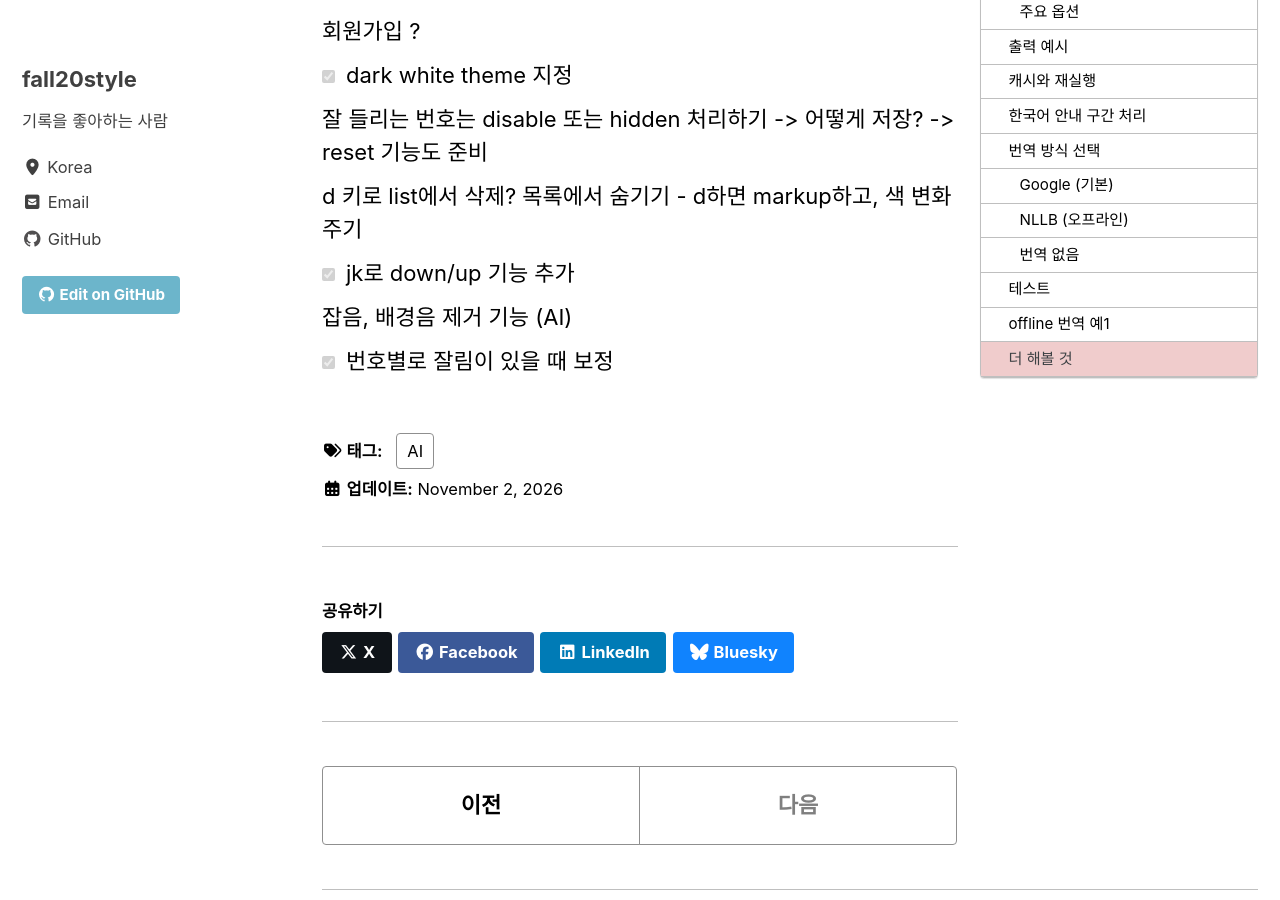
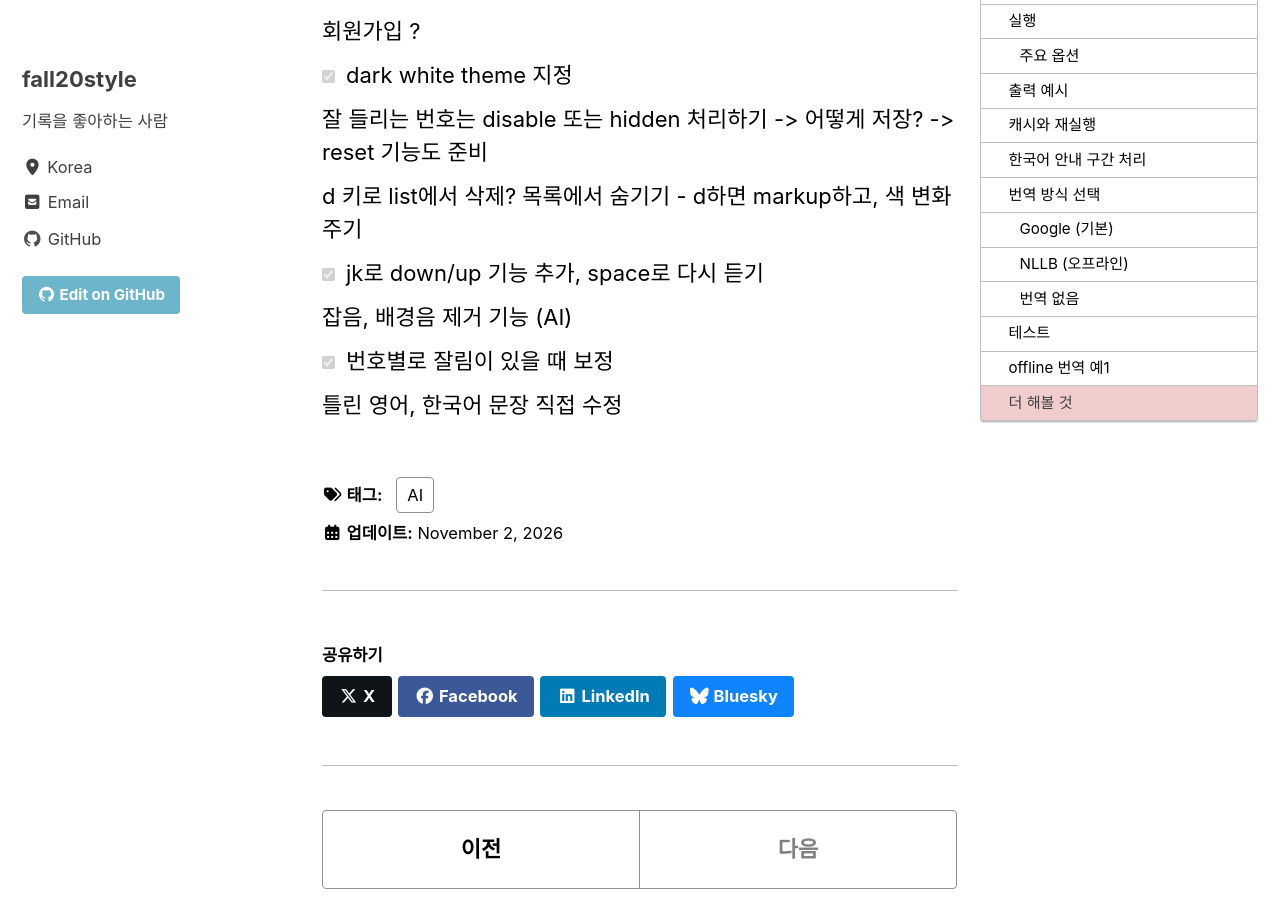
Before and after one commit to fall20style/fall20style.github.io, a Jekyll site: the page built from _posts/2026-11-02-mp3-ai-app.md, in a window 1280 px wide and 900 px high, scrolled down 7459 px. Built offline with Jekyll 4.4.1, drawn with Linux system fonts in a browser that asks for light colours; cached includes are drawn as plain includes.

Commit message:
Update 2026-11-02-mp3-ai-app.md

```diff
--- a/_posts/2026-11-02-mp3-ai-app.md
+++ b/_posts/2026-11-02-mp3-ai-app.md
@@ -229,6 +229,7 @@ python main.py data/ksat_2026_english.mp3 --out-dir output_offline2 --formats sr
 6. [X] dark white theme 지정
 7. 잘 들리는 번호는 disable 또는 hidden 처리하기 -> 어떻게 저장? -> reset 기능도 준비
 8. d 키로 list에서 삭제? 목록에서 숨기기 - d하면 markup하고, 색 변화 주기
-9. [X] jk로 down/up 기능 추가
+9. [X] jk로 down/up 기능 추가, space로 다시 듣기
 10. 잡음, 배경음 제거 기능 (AI)
 11. [X] 번호별로 잘림이 있을 때 보정
+12. 틀린 영어, 한국어 문장 직접 수정
```
